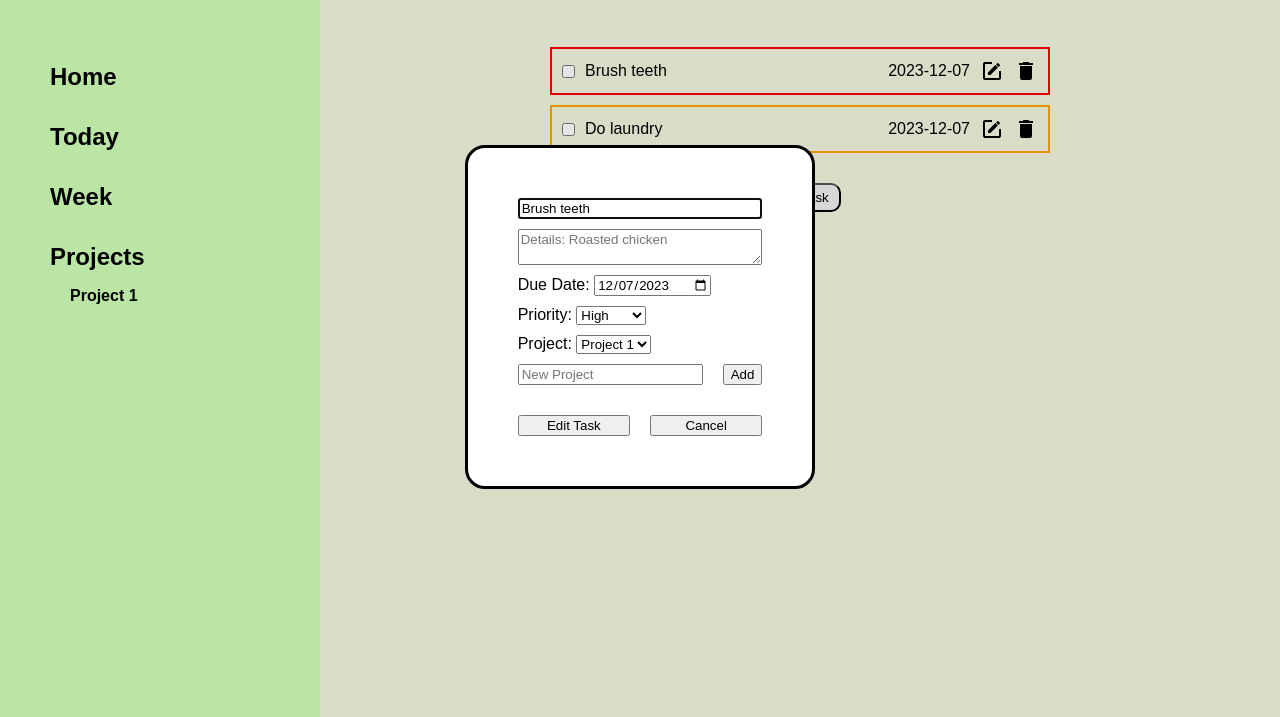
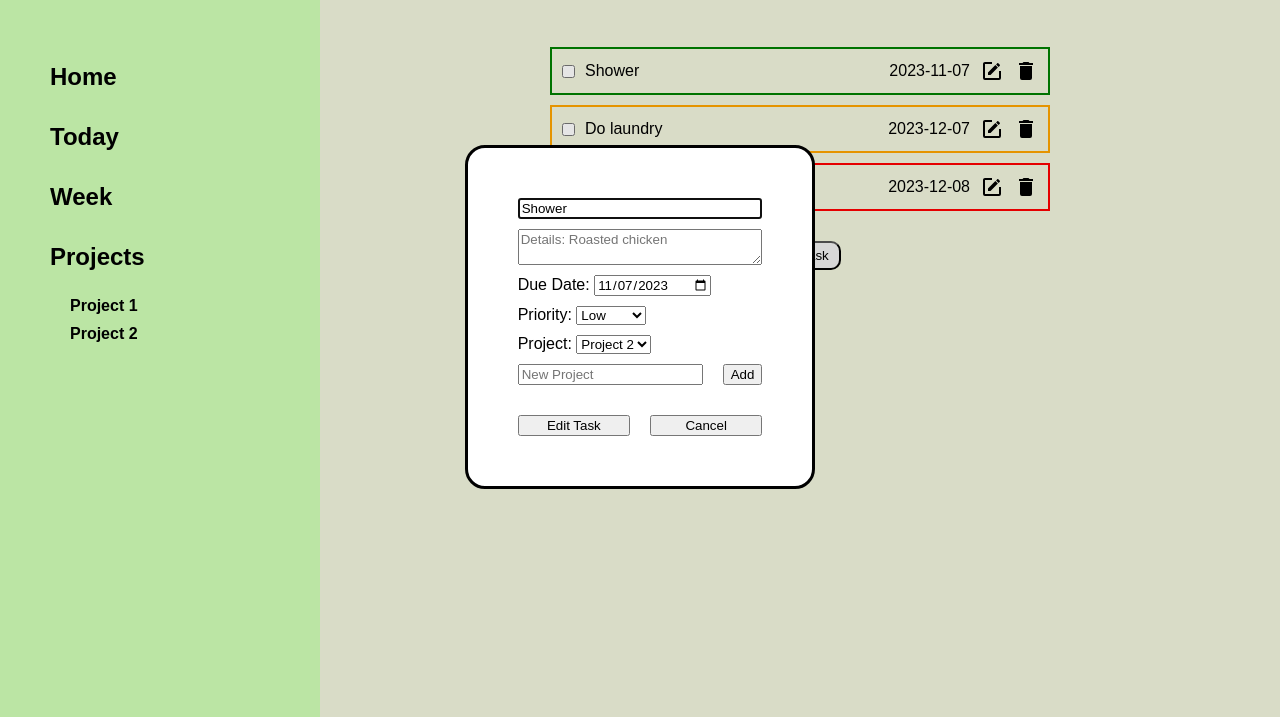
Before and after one commit to kyledinardi/odin-todo-list, a website built with webpack: page dist/index.html in a window 1280 px wide. Both pictures are taken after a click on the picture 992 px from the left and 154 px from the top of the page. Shown: the part 83-800 px from the top of the page. Built offline with nearby package versions, Linux system fonts and the light colour scheme.

Commit message:
Refactor code and add edit functionality

```diff
--- a/src/js/dom.js
+++ b/src/js/dom.js
@@ -1,5 +1,5 @@
-import { getProjects, pushProject , createTodo} from './projects';
 import { buildTodoList } from './todoList';
+import { createTodo, deleteTodo, getTodos, getProjects, pushProject } from './todos';
 
 function addElement(parentSelector, tag, className, text, ...args) {
   const parentElement = document.querySelector(parentSelector);
@@ -29,68 +29,64 @@ function buildProjectLists() {
   projectList.textContent = '';
   addElement('.project-select', 'option', 'project-option', '', 'value', '')
   getProjects().forEach((project) => {
+    addElement('.project-list', 'li', 'project-li', project);
+
     addElement(
       '.project-select',
       'option',
       'project-option',
-      project.getName(),
+      project,
       'value',
-      project.getName()
+      project
     );
-    addElement('.project-list', 'li', 'project-li', project.getName());
   });
 }
 
-function openForm(project, todo) {
+function openForm(todoIndex) {
   const dialog = document.querySelector('dialog');
   const form = document.querySelector('form');
   const confirmBtn = document.querySelector('.confirm-btn')
 
-  if(project && todo){
+  if(todoIndex) {
     confirmBtn.textContent = 'Edit Task';
+    const currentTodo = getTodos()[todoIndex];
     form.setAttribute('data-edit', 'true');
-    form.setAttribute('data-project', project)
-    form.setAttribute('data-todo', todo);
+    form.setAttribute('data-index', todoIndex);
     const title = document.querySelector('.title-input');
     const dueDate = document.querySelector('#due-date');
     const priority = document.querySelector('.priority-select');
     const projectName = document.querySelector('.project-select');
     const details = document.querySelector('.details-input');
-    title.value = getProjects()[project].getTodos()[todo].title;
-    dueDate.value = getProjects()[project].getTodos()[todo].dueDate;
-    priority.value = getProjects()[project].getTodos()[todo].priority;
-    projectName.value = getProjects()[project].getName();
+    title.value = currentTodo.title;
+    dueDate.value = currentTodo.dueDate;
+    priority.value = currentTodo.priority;
+    projectName.value = currentTodo.project;
 
-    if(details.value) {
-      details.value = getProjects()[project].getTodos()[todo].details;
+    if(currentTodo.detais) {
+      details.value = currentTodo.details;
     }
-  } else{
+  } else {
     confirmBtn.textContent = 'Add Task';
     form.setAttribute('data-edit', 'false')
-    form.reset();
+    form.reset;
   }
 
   dialog.showModal();
 }
 
-function submitForm(project, todo) {
+function submitForm() {
   const form = document.querySelector('form');
   const title = document.querySelector('.title-input').value;
   const dueDate = document.querySelector('#due-date').value;
   const priority = document.querySelector('.priority-select').value;
-  const projectName = document.querySelector('.project-select').value;
   const details = document.querySelector('.details-input').value;
-  const newTodo = createTodo(title, dueDate, priority, details);
+  const project = document.querySelector('.project-select').value;
+  createTodo(title, dueDate, priority, project, details);
 
-  const projectWithNewTodo = getProjects().find((project) => {
-    return project.getName() === projectName;
-  });
-
-  if(form.dataset.edit = true) {
-    getProjects()[form.dataset.project].deleteTodo(form.dataset.todo);
+  if(form.getAttribute('data-edit') === 'true') {
+    deleteTodo(parseInt(form.getAttribute('data-index')));
   }
 
-  projectWithNewTodo.pushTodo(newTodo);
   buildTodoList();
 }
 
@@ -101,17 +97,21 @@ function addEventListeners(){
   const cancelBtn = document.querySelector('.cancel-btn');
   const newProjectBtn = document.querySelector('.new-project-btn');
 
-  newTodoBtn.addEventListener('click', openForm);
+  newTodoBtn.addEventListener('click', () => {
+    openForm();
+  });
 
   cancelBtn.addEventListener('click', () => {
     dialog.close();
   });
 
+  form.addEventListener('submit', submitForm);
+
   newProjectBtn.addEventListener('click', () => {
     const newProjectInput = document.querySelector('.new-project-input');
-    const projectNames = getProjects().map((project) => project.getName());
+    const isInProjects = getProjects().includes(newProjectInput.value);
 
-    if(newProjectInput.value && !projectNames.includes(newProjectInput.value)){
+    if(newProjectInput.value && !isInProjects) {
       pushProject(newProjectInput.value);
       buildProjectLists();
       const projectSelect = document.querySelector('.project-select');
@@ -120,25 +120,12 @@ function addEventListeners(){
     }
   });
 
-  form.addEventListener('submit', submitForm);
-
   pushProject('Project 1');
+  pushProject('Project 2')
   buildProjectLists();
-
-  getProjects()[0].getTodos()[0] = {
-    title: 'Brush teeth',
-    dueDate: '2023-12-07',
-    priority: 'high',
-    checked: false,
-  };
-
-  getProjects()[0].getTodos()[1] = {
-    title: 'Do laundry',
-    dueDate: '2023-12-07',
-    priority: 'medium',
-    checked: false,
-  };
-
+  createTodo('Brush teeth', '2023-12-08', 'high', 'Project 1');
+  createTodo('Do laundry', '2023-12-07', 'medium', 'Project 1',);
+  createTodo('Shower', '2023-11-07', 'low', 'Project 2');
   buildTodoList();
 }
 
--- a/src/js/projects.js
+++ /dev/null
@@ -1,24 +0,0 @@
-const projects = []
-const getProjects = () => projects;
-const deleteProject = (i) => projects.splice(i, 1);
-
-function createProject(name) {
-  const todos = [];
-  const getName = () => name;
-  const getTodos = () => todos;
-  const pushTodo = (newTodo) => todos.push(newTodo);
-  const deleteTodo = (i) => todos.splice(i, 1);
-  return {getName, getTodos, pushTodo, deleteTodo};
-}
-
-function pushProject(name) {
-  const newProject = createProject(name);
-  projects.push(newProject);
-}
-
-function createTodo(title, dueDate, priority, details) {
-  let checked = false;
-  return {title, dueDate, priority, details,  checked};
-}
-
-export {getProjects, pushProject, createTodo, deleteProject};
--- a/src/js/todoList.js
+++ b/src/js/todoList.js
@@ -1,16 +1,28 @@
 import editSVG from '../square-edit-outline.svg';
 import deleteSVG from '../delete.svg';
 import { addElement, openForm } from "./dom";
-import { getProjects } from "./projects";
+import { deleteTodo, getTodos } from './todos';
 
-function buildTodoList() {
+function buildTodoList(project) {
   document.querySelector('.todo-list').textContent = ''
+  let sortedTodos;
 
-  getProjects().forEach((project) => {
-    const i = getProjects().indexOf(project);
+  if(project) {
+    const filteredTodos = getTodos().filter((todo) => todo.project === project);
 
-    project.getTodos().forEach((todo) => {
-      const j = project.getTodos().indexOf(todo);
+    sortedTodos = filteredTodos.sort((a, b) => {
+      if(a.dueDate > b.dueDate) return 1;
+      if(b.dueDate > a.dueDate) return -1;
+    });
+  } else {
+    sortedTodos = getTodos().sort((a, b) => {
+      if(a.dueDate > b.dueDate) return 1;
+      if(b.dueDate > a.dueDate) return -1;
+    });
+  }
+
+  sortedTodos.forEach((todo) => {
+    const i = getTodos().indexOf(todo);
 
     addElement(
       '.todo-list',
@@ -19,61 +31,54 @@ function buildTodoList() {
       '',
       'class',
       `todo ${todo.priority}`,
-        'data-project',
-        `${i}`,
-        'data-todo',
-        `${j}`,
-      );
+      'data-index',
+      `${i}`
+    )
 
     addElement(
-        `[data-project = '${i}'][data-todo = '${j}']`,
+      `[data-index = '${i}']`,
       'input',
       'todo-checkbox',
       '',
       'type',
       'checkbox'
-      );
+    )
 
     addElement(
-        `[data-project = '${i}'][data-todo = '${j}']`,
+      `[data-index = '${i}']`,
       'p',
       'todo-title',
       todo.title
     );
 
     addElement(
-        `[data-project = '${i}'][data-todo = '${j}']`,
+      `[data-index = '${i}']`,
       'p',
       'todo-due-date',
       todo.dueDate
     );
 
     addElement(
-        `[data-project = '${i}'][data-todo = '${j}']`,
+      `[data-index = '${i}']`,
       'img',
       'todo-edit',
       '',
       'src',
       editSVG,
-        'data-project',
-        `${i}`,
-        'data-todo',
-        `${j}`,
+      'data-index',
+      `${i}`
     );
 
     addElement(
-        `[data-project = '${i}'][data-todo = '${j}']`,
+      `[data-index = '${i}']`,
       'img',
       'todo-delete',
       '',
       'src',
       deleteSVG,
-        'data-project',
-        `${i}`,
-        'data-todo',
-        `${j}`,
+      'data-index',
+      `${i}`
     );
-    });
   });
 
   addTodoEventListeners();
@@ -87,27 +92,21 @@ function addTodoEventListeners() {
   editBtns.forEach((btn) => {
     btn.addEventListener('click', (e) => {
       todos.forEach((todo) => {
-        if(
-          e.target.dataset.project === todo.dataset.project &&
-          e.target.dataset.todo === todo.dataset.todo
-          ) {
-            openForm(todo.dataset.project, todo.dataset.todo);
+        if(e.target.dataset.index === todo.dataset.index) {
+          openForm(todo.dataset.index);
         }
       });
-    });
+    })
   });
 
   deleteBtns.forEach((btn) => {
     btn.addEventListener('click', (e) => {
       todos.forEach((todo) => {
-        if(
-          e.target.dataset.project === todo.dataset.project &&
-          e.target.dataset.todo === todo.dataset.todo
-          ){
-            getProjects()[todo.dataset.project].deleteTodo(todo.dataset.todo);
+        if(e.target.dataset.index === todo.dataset.index) {
+          deleteTodo(todo.dataset.index);
           todo.remove();
         }
-      });
+      })
     });
   });
 }
--- /dev/null
+++ b/src/js/todos.js
@@ -0,0 +1,29 @@
+const todos = [];
+const projects = [];
+
+function createTodo(title, dueDate, priority, project, details) {
+  let checked = false;
+  todos.push({title, dueDate, priority, project, details, checked});
+}
+
+function getTodos() {
+  return [...todos];
+}
+
+function deleteTodo(index) {
+  todos.splice(index, 1);
+}
+
+function getProjects() {
+  return [...projects];
+}
+
+function deleteProject(index) {
+  projects.splice(index, 1);
+}
+
+function pushProject(name) {
+  projects.push(name);
+}
+
+export {createTodo, getTodos, deleteTodo, getProjects, deleteProject, pushProject};
--- a/src/style.css
+++ b/src/style.css
@@ -74,6 +74,10 @@ textarea {
   font-weight: bold;
 }
 
+.project-li {
+  margin: 10px 0;
+}
+
 .main-content {
   background-color: #f2f5de;
   padding: 50px;
```
Also changed, not shown: dist/main.js. Lines whose indentation alone changed are shown as unchanged.
